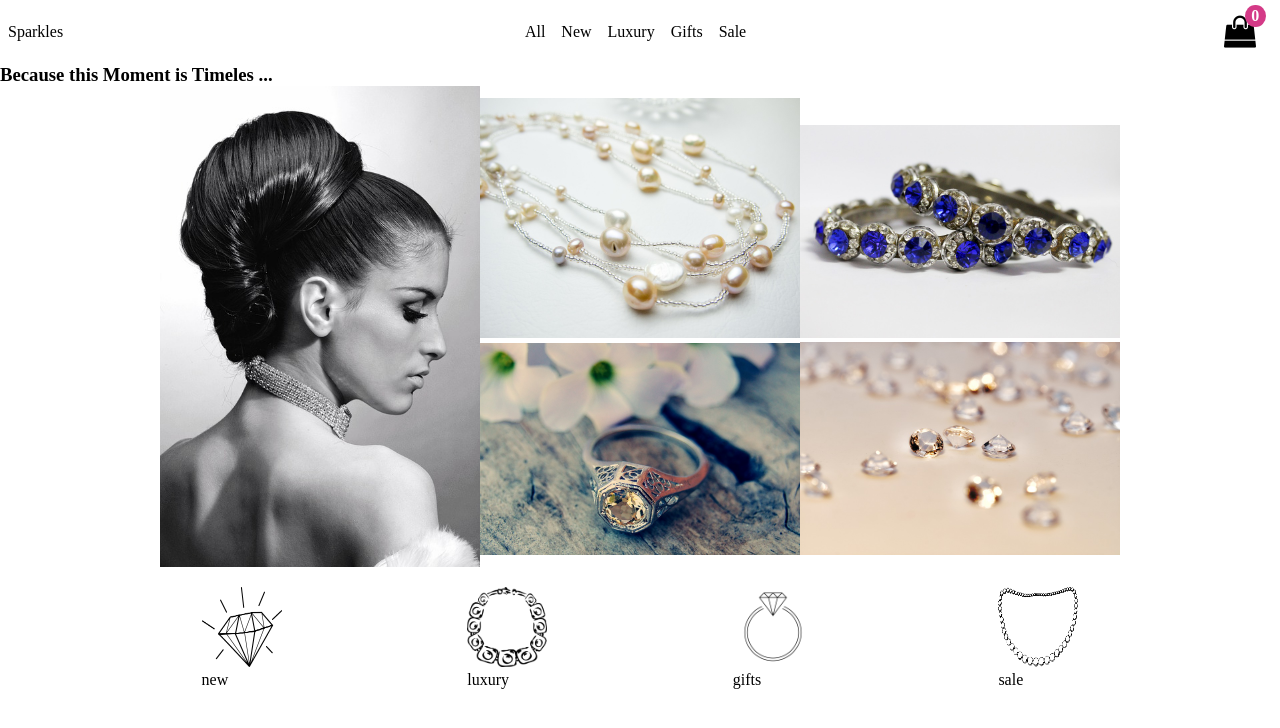
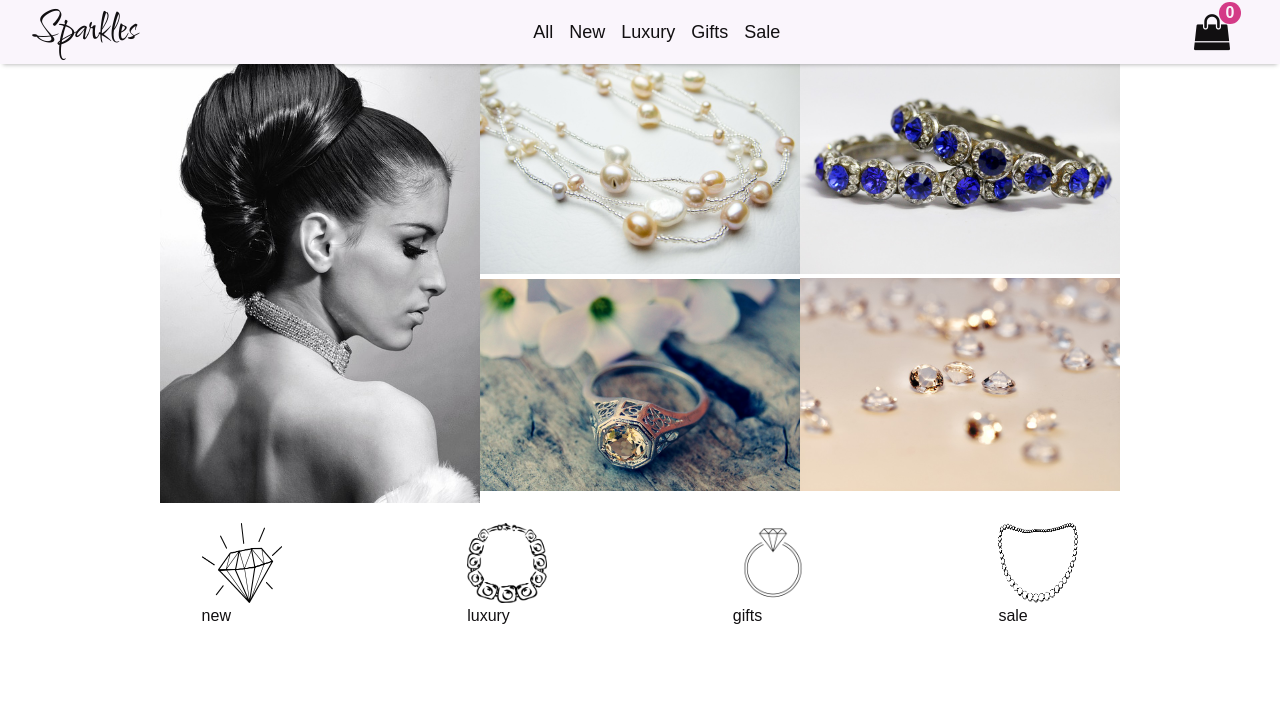
Before and after one commit to RReiso/sparkles, a React (Create React App) app: page / in a window 1280 px wide. Shown: the top 728 px of the page. Built offline with nearby package versions, Linux system fonts and the light colour scheme; what random-bool, random-float would draw is missing.

Commit message:
Add functionality to navigation bar on small and large screens

```diff
--- a/src/components/BagDropdown.js
+++ b/src/components/BagDropdown.js
@@ -1,6 +1,6 @@
 import React, { useContext, useEffect, useState } from "react";
+import { ShopContext } from "../context/Context.js";
 import "../styles/components/BagDropdown.scss";
-import { ShopContext } from "../context/Context.js";
 
 const BagDropdown = () => {
   const { state, dispatch } = useContext(ShopContext);
--- a/src/components/Cart.js
+++ b/src/components/Cart.js
@@ -24,6 +24,10 @@ const Cart = () => {
   useEffect(() => {
     setTotal(subtotal + tax);
   }, [subtotal, tax]);
+
+  const handleCheckout = () => {
+    alert("Thank you for your order!");
+  };
 
   return (
     <section className="order">
@@ -64,7 +68,9 @@ const Cart = () => {
             <p>
               Order Total:<span>{total.toFixed(2)}</span>
             </p>
-            <button className="btn btn-warning">CHECKOUT</button>
+            <button onClick={handleCheckout} className="btn btn-warning">
+              CHECKOUT
+            </button>
           </div>
         </>
       ) : (
--- a/src/components/Header.js
+++ b/src/components/Header.js
@@ -1,41 +1,53 @@
 import { Link } from "react-router-dom";
+import ShoppingBag from "./ShoppingBag";
 import "../styles/components/Header.scss";
-import ShoppingBag from "./ShoppingBag";
+import { useState } from "react";
 
 const Header = () => {
+  const [isHamNavOpen, setIsHamNavOpen] = useState(false);
+
+  const toggleHamburger = () => {
+    setIsHamNavOpen(!isHamNavOpen);
+  };
+
   return (
-    <nav id="navbar" className="nav">
-      <Link to="/">
+    <nav>
+      <div className="nav-line">
+        <button
+          id="hamburger"
+          aria-expanded={isHamNavOpen === true ? "true" : "false"}
+          onClick={toggleHamburger}
+        >
+          &#9776;
+        </button>
+        <Link className="nav-title" to="/">
+          <p>Sparkles</p>
+        </Link>
+        <ShoppingBag hamNav={true} />
+      </div>
+      <div className={isHamNavOpen === true ? "nav showNav" : "nav"}>
+        <Link className="nav-title d-nav" to="/">
           <p>Sparkles</p>
         </Link>
         <ul className="nav-list">
           <li>
-          <Link className="nav-link" to="/all">
-            All
-          </Link>
+            <Link to="/all">All</Link>
           </li>
           <li>
-          <Link className="nav-link" to="/new">
-            New
-          </Link>
+            <Link to="/new">New</Link>
           </li>
           <li>
-          <Link className="nav-link" to="/luxury">
-            Luxury
-          </Link>
+            <Link to="/luxury">Luxury</Link>
           </li>
           <li>
-          <Link className="nav-link" to="/gifts">
-            Gifts
-          </Link>
+            <Link to="/gifts">Gifts</Link>
           </li>
           <li>
-          <Link className="nav-link" to="/sale">
-            Sale
-          </Link>
+            <Link to="/sale">Sale</Link>
           </li>
         </ul>
-      <ShoppingBag />
+        <ShoppingBag hamNav={false} />
+      </div>
     </nav>
   );
 };
--- a/src/components/ShoppingBag.js
+++ b/src/components/ShoppingBag.js
@@ -1,10 +1,10 @@
 import { useContext, useEffect, useState } from "react";
 import { Link } from "react-router-dom";
-import "../styles/components/ShoppingBag.scss";
 import { ShopContext } from "../context/Context.js";
 import BagDropdown from "./BagDropdown";
+import "../styles/components/ShoppingBag.scss";
 
-const ShoppingBag = () => {
+const ShoppingBag = ({ hamNav }) => {
   const { state } = useContext(ShopContext);
   const [totalBagItems, setTotalBagItems] = useState(0);
 
@@ -16,7 +16,7 @@ const ShoppingBag = () => {
   }, [state.cart]);
 
   return (
-    <div id="bag-icon">
+    <div id="bag-icon" className={hamNav ? "ham-bag" : "d-nav"}>
       <Link to="/cart">
         <span
           className="p1 fa-stack fa-2x has-badge"
--- a/src/styles/abstracts/variables.scss
+++ b/src/styles/abstracts/variables.scss
@@ -2,7 +2,13 @@ $pink: #d43a87;
 $blue: #008b82;
 $gold: #dbaf37;
 $black: #110f11;
-$white: #fcf6fb;
+$white: #faf5fc;
+
+$primary: $pink;
+$secondary: $blue;
+$warning: $gold;
+$dark: $black;
+$light: $white;
 
 $theme-colors: (
   "primary": $pink,
--- a/src/styles/app.scss
+++ b/src/styles/app.scss
@@ -1,2 +1,3 @@
 @use "./base/reset.scss";
+@use "./base/general.scss";
 @use "./components/buttons.scss";
--- /dev/null
+++ b/src/styles/base/general.scss
@@ -0,0 +1,12 @@
+@use "../abstracts/variables.scss" as *;
+
+a {
+  text-decoration: none;
+  color: $black;
+}
+
+body {
+  color: $black;
+  font-size: 1rem;
+  font-family: Arial;
+}
--- a/src/styles/components/BagDropdown.scss
+++ b/src/styles/components/BagDropdown.scss
@@ -1,12 +1,17 @@
 .dropdown-content {
+  background-color: #f9f9f9;
+  border-radius: 2px;
+  box-shadow: 0px 8px 8px 0px rgba(0, 0, 0, 0.2);
   display: none;
+  min-width: 10rem;
+  padding: 12px 16px;
   position: absolute;
-  background-color: #f9f9f9;
   right: 0px;
-  min-width: 10rem;
-  box-shadow: 0px 8px 16px 0px rgba(0, 0, 0, 0.2);
-  padding: 12px 16px;
   z-index: 1;
+
+  img {
+    width: 6rem;
+  }
 }
 
 .circle:hover {
--- a/src/styles/components/Header.scss
+++ b/src/styles/components/Header.scss
@@ -1,20 +1,131 @@
-.nav {
-  display: flex;
-  justify-content: space-between;
-  align-items: center;
-  padding: 0 0.5rem;
-}
+@use "../abstracts/variables.scss" as *;
+@import url("https://fonts.googleapis.com/css2?family=Comforter&display=swap");
 
 .nav-list {
   display: flex;
   list-style-type: none;
+  li {
+    padding: 0.25rem 0.5rem;
+    &:hover {
+      color: $primary;
+    }
+  }
 }
 
-.nav-link {
-  padding: 0 0.5rem;
+.nav-line {
+  font-size: 1.125rem;
+
+  position: fixed;
+  top: 0;
+  left: 0;
+  right: 0;
+  width: 100vw;
+  height: 4rem;
+  display: flex;
+  align-items: center;
+  background-color: $light;
+  -webkit-box-shadow: 0px 4px 4px -3px rgba(0, 0, 0, 0.253);
+  box-shadow: 0px 4px 4px -3px rgba(0, 0, 0, 0.253);
+  z-index: 100;
 }
 
-a {
+#hamburger {
+  margin: 0.25rem;
+  padding: 0.25rem 1rem;
+  background-color: var(--color-green);
+  font-size: 1.5rem;
+  cursor: pointer;
+  outline: none;
+  border: none;
+}
+
+#ham:focus-visible {
+  outline: 2px solid $dark;
+}
+
+.nav-title {
+  font-family: "Comforter", cursive;
+  font-size: 2.5rem;
+  padding: 0;
+}
+
+.nav {
+  font-size: 1.125rem;
+
+  padding: 0 2rem;
+  position: fixed;
+  top: 4rem;
+  width: 100vw;
+  height: fit-content;
+  background: $light;
+  -webkit-box-shadow: 0px 4px 4px -3px rgba(0, 0, 0, 0.253);
+  box-shadow: 0px 4px 4px -3px rgba(0, 0, 0, 0.253);
+  transform: translateY(-130%);
+  transition: transform 0.2s ease;
+  z-index: 99;
+}
+
+.showNav {
+  transform: translateY(0);
+}
+
+.nav-list {
+  padding: 0.5rem 0;
+  width: 100%;
+  display: flex;
+  flex-direction: column;
+  align-items: center;
+  list-style: none;
+}
+
+.nav-link a {
+  display: block;
+  margin-top: 1rem;
+  font-size: 1.25rem;
   text-decoration: none;
-  color: black;
 }
+
+.nav-link a:hover {
+  opacity: 0.7;
+}
+
+.nav-link a:focus-visible {
+  outline: 2px solid var(--color-dark);
+}
+
+.nav-link a:active {
+  outline: none;
+}
+
+@media (min-width: 43.75em) {
+  /* || NAVIAGTION */
+
+  // nav {
+  //   display: flex;
+  // }
+  .nav-line {
+    display: none;
+  }
+
+  .nav {
+    height: 4rem;
+    display: flex;
+    align-items: center;
+    justify-content: space-between;
+    transform: translateY(0%);
+    top: 0rem;
+    left: 0rem;
+    width: 100%;
+    background: $light;
+    border-bottom: none;
+    -webkit-box-shadow: 0px 4px 4px -3px rgba(0, 0, 0, 0.253);
+    box-shadow: 0px 4px 4px -3px rgba(0, 0, 0, 0.253);
+    // z-index: 101;
+  }
+
+  .nav-list {
+    flex-direction: row;
+    justify-content: center;
+    font-size: 1.125rem;
+  }
+}
--- a/src/styles/components/ShoppingBag.scss
+++ b/src/styles/components/ShoppingBag.scss
@@ -1,24 +1,44 @@
+@use "../abstracts/variables.scss" as *;
+
 #bag-icon {
   cursor: pointer;
   position: relative;
 }
 
 #bag-icon .p1[data-count]:after {
+  background: $primary;
+  border-radius: 50%;
+  color: $light;
+  content: attr(data-count);
+  font-size: 1rem;
+  font-weight: bold;
+  line-height: 1rem;
+  min-width: 1rem;
+  padding: 0.2rem 0.4rem;
   position: absolute;
   right: 10%;
+  text-align: center;
   top: 8%;
-  content: attr(data-count);
-  font-size: 1rem;
-  padding: 0.2rem 0.4rem;
-  border-radius: 50%;
-  line-height: 1rem;
-  color: white;
-  background: #d43a87;
-  text-align: center;
-  min-width: 1rem;
-  font-weight: bold;
 }
 
 #bag-icon:hover .dropdown-content {
-  display: block;
+  display: none;
 }
+
+.d-nav {
+  display: none;
+}
+
+.ham-bag {
+  margin: 0 1rem 0 auto;
+}
+
+@media (min-width: 43.75em) {
+  #bag-icon:hover .dropdown-content {
+    display: block;
+  }
+
+  .d-nav {
+    display: block;
+  }
+}
```
Lines whose indentation alone changed are shown as unchanged.
